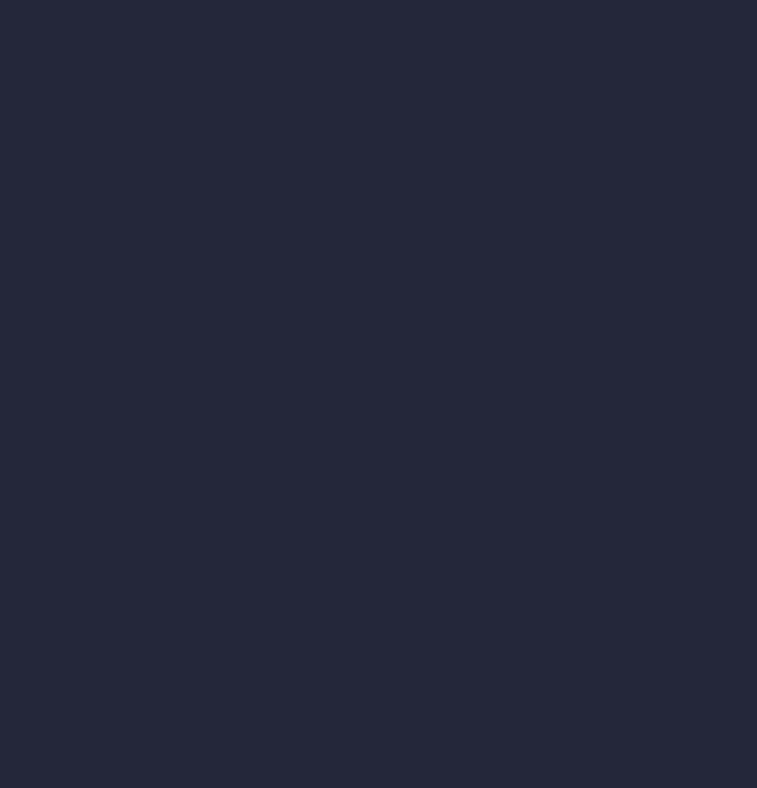
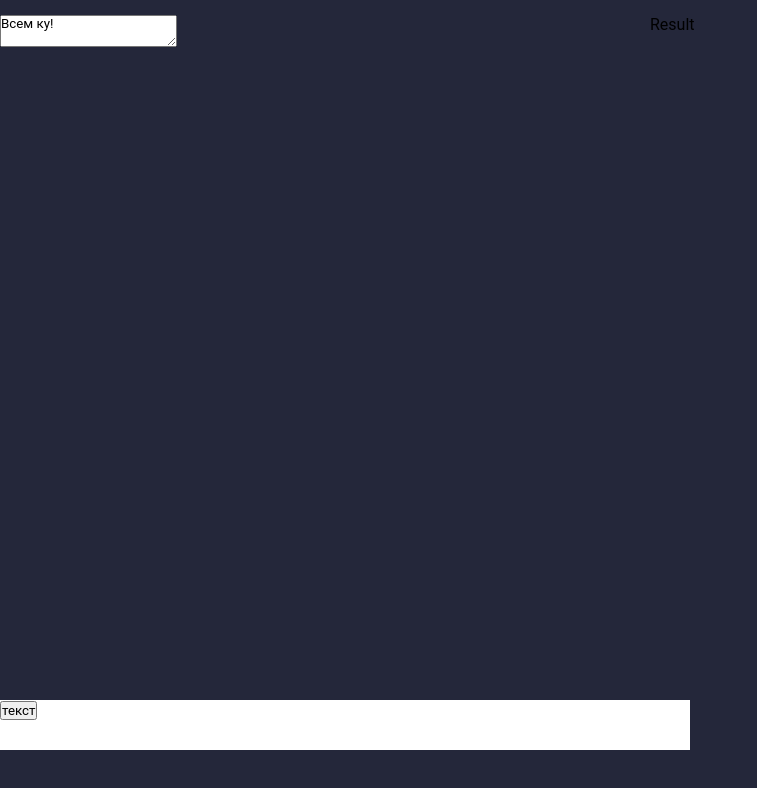
Before and after one commit to Zayac11/Cv-Constructor, a React (Create React App) app: page / in a window 1280 px wide. Shown: the top 788 px of the page, without its empty margins (0-757 px from the left). Built offline with nearby package versions, Linux system fonts and the light colour scheme.

Commit message:
added text editor

```diff
--- a/src/common/style.scss
+++ b/src/common/style.scss
@@ -5,7 +5,7 @@
 }
 
 .container {
-    max-width: 940px;
+    max-width: 1400px;
     width: 100%;
     margin: 0 auto;
 }
--- a/src/components/Container.jsx
+++ b/src/components/Container.jsx
@@ -1,11 +1,17 @@
 import React from 'react'
 import s from './Container.module.scss'
+import Result from './Result/Result'
+import EditorContainer from './Editor/EditorContainer'
 
 const Container = () => {
     return (
         <div className='outer'>
             <div className='container'>
+                <div className={s.container}>
+                    <EditorContainer />
 
+                    <Result />
+                </div>
             </div>
         </div>
     )
--- a/src/components/Container.module.scss
+++ b/src/components/Container.module.scss
@@ -0,0 +1,6 @@
+.container {
+    display: grid;
+    grid-template-columns: 1fr 1fr;
+    grid-gap: 20px;
+    padding-top: 15px;
+}
--- a/src/components/Editor/Editor.jsx
+++ b/src/components/Editor/Editor.jsx
@@ -1,9 +1,41 @@
 import React from 'react'
+import s from './Editor.module.scss'
 
-const Editor = () => {
+const Editor = (props) => {
+
+
     return (
         <>
+            <div className={s.editor}>
+                <div>
+                    {
+                        props.CV && props.CV.length &&
+                            props.CV.map((cv, index) => {
+                                return (
 
+                                        <div key={index}>
+                                            {
+                                                cv.type === 'text' ? (
+                                                    <textarea id={cv.id} value={cv.message}
+                                                              onChange={(e) => props.onUpdateSection({
+                                                                  message: e.target.value,
+                                                                  type:'text',
+                                                                  id: cv.id
+                                                              })}
+                                                              name='text' />
+                                                ) : <></>
+                                            }
+                                        </div>
+
+                                )
+                            })
+                    }
+                </div>
+
+                <div className={s.buttons}>
+                    <button name={'text'} onClick={() => props.addSection('text')}>текст</button>
+                </div>
+            </div>
         </>
     )
 }
--- /dev/null
+++ b/src/components/Editor/Editor.module.scss
@@ -0,0 +1,15 @@
+.editor {
+    position: relative;
+    width: 100%;
+    max-width: 690px;
+}
+
+.buttons {
+    width: inherit;
+    max-width: inherit;
+    position: fixed;
+    bottom: 50px;
+    background-color: white;
+    margin: auto;
+    min-height: 50px;
+}
--- /dev/null
+++ b/src/components/Editor/EditorContainer.jsx
@@ -0,0 +1,28 @@
+import React from 'react'
+import Editor from './Editor'
+import {useDispatch, useSelector} from 'react-redux'
+import {setSection, updateSection} from '../../redux/editor-reducer'
+
+const EditorContainer = () => {
+
+    const dispatch = useDispatch()
+
+    const CV = useSelector(state => state.editor.CV)
+
+    const addSection = (section) => {
+        dispatch(setSection({type: section}))
+    }
+
+    const onUpdateSection = (content) => {
+        debugger
+        dispatch(updateSection(content))
+    }
+
+    return (
+        <>
+            <Editor CV={CV} addSection={addSection} onUpdateSection={onUpdateSection} />
+        </>
+    )
+}
+
+export default EditorContainer
--- a/src/components/Result/Result.jsx
+++ b/src/components/Result/Result.jsx
@@ -1,8 +1,12 @@
 import React from 'react'
+import s from './Result.module.scss'
 
 const Result = () => {
     return (
         <>
+            <div>
+                Result
+            </div>
 
         </>
     )
--- /dev/null
+++ b/src/redux/editor-reducer.js
@@ -0,0 +1,56 @@
+const SET_SECTION = 'SET_SECTION'
+const UPDATE_SECTION = 'UPDATE_SECTION'
+
+let initialState = {
+    CV: [
+        {id: 228, type: 'text', message: 'Всем ку!'},
+    ], //резюме
+
+}
+
+const editorReducer = (state = initialState, action) => {
+    switch (action.type) {
+        case SET_SECTION:
+            return {
+                ...state,
+                CV: [...state.CV, action.content]
+            }
+        case UPDATE_SECTION:
+            switch (action.content.type) {
+                case 'text':
+                    return {
+                        ...state,
+                        CV: state.CV.map(cv => action.content.id === cv.id //мапаем массив cv и ищем совпадение по айдишнику
+                            ?
+                            (
+                                {
+                                    ...cv,
+                                    message: action.content.message, //Меняем мессадж
+                                }
+                            )
+                            : ({
+                                ...cv //иначе просто делаем копию объекта, без изменений
+                            }) )
+                    }
+                default: return state
+            }
+        default:
+            return state;
+    }
+}
+
+export const setSection = (content) => ({type: SET_SECTION, content})
+export const updateSection = (content) => ({type: UPDATE_SECTION, content})
+
+export const getProjectData = (projectId, private_or_union) => { //Получение информации о проекте
+    return async (dispatch) => {
+        try {
+
+        }
+        catch(error) {
+
+        }
+    }
+}
+
+export default editorReducer
--- a/src/redux/redux-store.js
+++ b/src/redux/redux-store.js
@@ -1,8 +1,10 @@
 import {applyMiddleware, combineReducers, createStore} from "redux";
 import thunkMiddleware from 'redux-thunk';
+import editorReducer from "./editor-reducer";
+
 
 let reducers = combineReducers({
-
+    editor: editorReducer,
 });
 
 let store = createStore(reducers, applyMiddleware(thunkMiddleware));
```
Also changed, not shown: src/components/Result/Result.module.scss (added).
